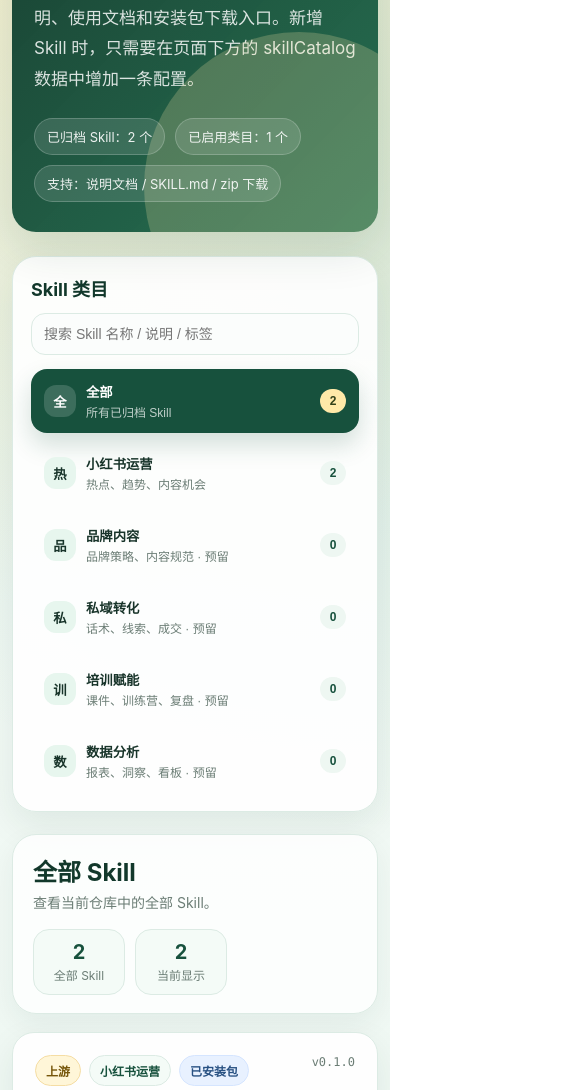
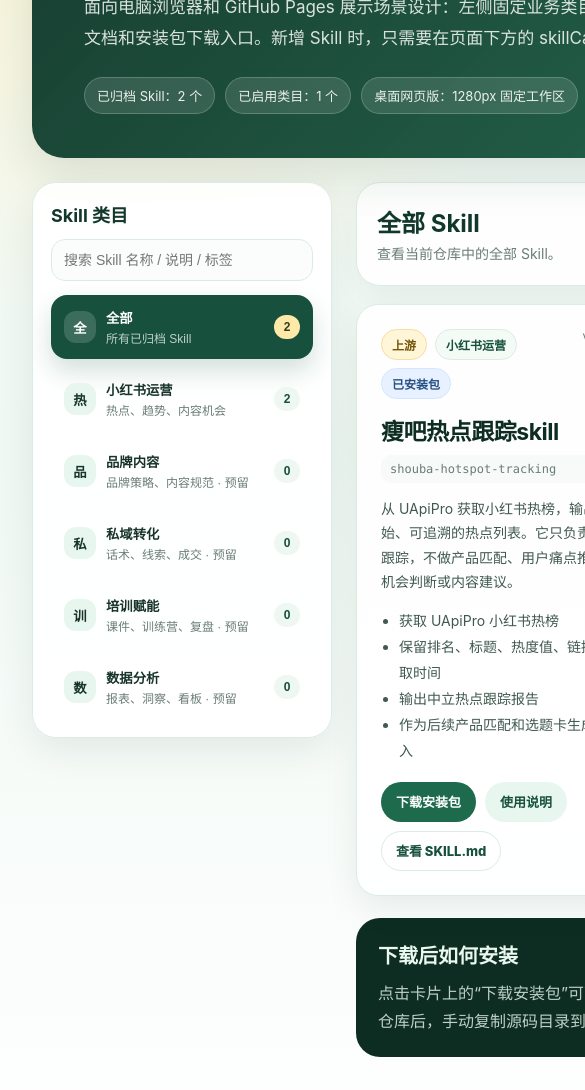
Before and after one commit to avantick/slimclubskill, a plain HTML site: page index.html in a window 390 px wide. Shown: the part 207-1297 px from the top of the page, 585 px wide, since content can reach past the window. Drawn offline with Linux system fonts and the light colour scheme.

Commit message:
Convert skill center to desktop web layout

```diff
--- a/index.html
+++ b/index.html
@@ -2,8 +2,8 @@
 <html lang="zh-CN">
 <head>
   <meta charset="UTF-8" />
-  <meta name="viewport" content="width=device-width, initial-scale=1.0" />
-  <title>瘦吧 WorkBuddy Skill 中心</title>
+  <meta name="viewport" content="width=1280, initial-scale=1.0" />
+  <title>瘦吧 WorkBuddy Skill 中心网页版</title>
   <style>
     :root {
       --green-950: #0d2d23;
@@ -22,10 +22,15 @@
       --white: #ffffff;
       --shadow: 0 18px 45px rgba(18, 56, 43, 0.12);
       --radius: 22px;
-      --sidebar-width: 280px;
+      --sidebar-width: 300px;
+      --content-min: 920px;
     }
 
     * { box-sizing: border-box; }
+
+    html {
+      min-width: 1280px;
+    }
 
     body {
       margin: 0;
@@ -41,16 +46,17 @@
     a { color: inherit; }
 
     .page {
-      max-width: 1440px;
+      width: 1280px;
+      max-width: 1280px;
       margin: 0 auto;
-      padding: 24px 20px 48px;
+      padding: 32px 32px 56px;
     }
 
     .hero {
       position: relative;
       overflow: hidden;
       border-radius: 32px;
-      padding: 38px 42px;
+      padding: 44px 52px;
       color: var(--white);
       background:
         linear-gradient(135deg, rgba(18, 56, 43, 0.98), rgba(29, 107, 76, 0.95)),
@@ -83,7 +89,7 @@
 
     h1 {
       margin: 18px 0 12px;
-      font-size: clamp(34px, 4.2vw, 56px);
+      font-size: 54px;
       line-height: 1.04;
       letter-spacing: -0.05em;
     }
@@ -116,8 +122,8 @@
 
     .layout {
       display: grid;
-      grid-template-columns: var(--sidebar-width) 1fr;
-      gap: 22px;
+      grid-template-columns: var(--sidebar-width) minmax(var(--content-min), 1fr);
+      gap: 24px;
       align-items: start;
       margin-top: 24px;
     }
@@ -311,8 +317,8 @@
 
     .skill-grid {
       display: grid;
-      grid-template-columns: repeat(2, minmax(0, 1fr));
-      gap: 16px;
+      grid-template-columns: repeat(3, minmax(0, 1fr));
+      gap: 18px;
     }
 
     .skill-card {
@@ -320,10 +326,10 @@
       border: 1px solid var(--line);
       border-radius: var(--radius);
       box-shadow: 0 12px 34px rgba(18, 56, 43, 0.08);
-      padding: 22px;
+      padding: 24px;
       display: flex;
       flex-direction: column;
-      min-height: 330px;
+      min-height: 360px;
       transition: transform 0.2s ease, box-shadow 0.2s ease;
     }
 
@@ -476,31 +482,33 @@
       font-size: 13px;
     }
 
-    @media (max-width: 980px) {
-      .layout { grid-template-columns: 1fr; }
-      .sidebar { position: static; max-height: none; }
-      .category-list { display: grid; grid-template-columns: repeat(2, minmax(0, 1fr)); }
-      .skill-grid { grid-template-columns: 1fr; }
-      .guide { grid-template-columns: 1fr; }
+    @media (min-width: 1500px) {
+      .page {
+        width: 1440px;
+        max-width: 1440px;
+      }
+
+      .skill-grid {
+        grid-template-columns: repeat(3, minmax(0, 1fr));
+      }
     }
 
-    @media (max-width: 620px) {
-      .page { padding: 16px 12px 36px; }
-      .hero { padding: 30px 22px; border-radius: 24px; }
-      .toolbar { display: block; }
-      .stats { justify-content: flex-start; margin-top: 14px; }
-      .category-list { grid-template-columns: 1fr; }
-      .actions { flex-direction: column; }
-      .btn { width: 100%; }
+    @media print {
+      html { min-width: 0; }
+      body { background: #ffffff; }
+      .page { width: auto; max-width: none; padding: 0; }
+      .sidebar, .actions { display: none; }
+      .layout { display: block; }
+      .skill-grid { grid-template-columns: repeat(2, minmax(0, 1fr)); }
     }
   </style>
 </head>
 <body>
   <main class="page">
     <section class="hero">
-      <span class="eyebrow">瘦吧 · WorkBuddy Skill Library</span>
-      <h1>可扩展 Skill 中心</h1>
-      <p>面向未来上百个 Skill 的统一展示页：左侧按业务类目筛选，右侧以卡片展示 Skill 说明、使用文档和安装包下载入口。新增 Skill 时，只需要在页面下方的 skillCatalog 数据中增加一条配置。</p>
+      <span class="eyebrow">瘦吧 · WorkBuddy Skill Library · Desktop Web</span>
+      <h1>可扩展 Skill 中心网页版</h1>
+      <p>面向电脑浏览器和 GitHub Pages 展示场景设计：左侧固定业务类目栏，右侧以桌面卡片网格展示 Skill 说明、使用文档和安装包下载入口。新增 Skill 时，只需要在页面下方的 skillCatalog 数据中增加一条配置。</p>
       <div class="hero-meta" id="heroMeta"></div>
     </section>
 
@@ -539,7 +547,7 @@
     </section>
 
     <footer class="footer">
-      slimclubskill · GitHub Skill Archive · 支持按类目扩展上百个 WorkBuddy Skill
+      slimclubskill · Desktop Web Skill Archive · 支持按类目扩展上百个 WorkBuddy Skill
     </footer>
   </main>
 
@@ -641,6 +649,7 @@
       heroMeta.innerHTML = `
         <span class="hero-pill">已归档 Skill：${skillCatalog.length} 个</span>
         <span class="hero-pill">已启用类目：${activeCategories} 个</span>
+        <span class="hero-pill">桌面网页版：1280px 固定工作区</span>
         <span class="hero-pill">支持：说明文档 / SKILL.md / zip 下载</span>
       `;
     }
```
